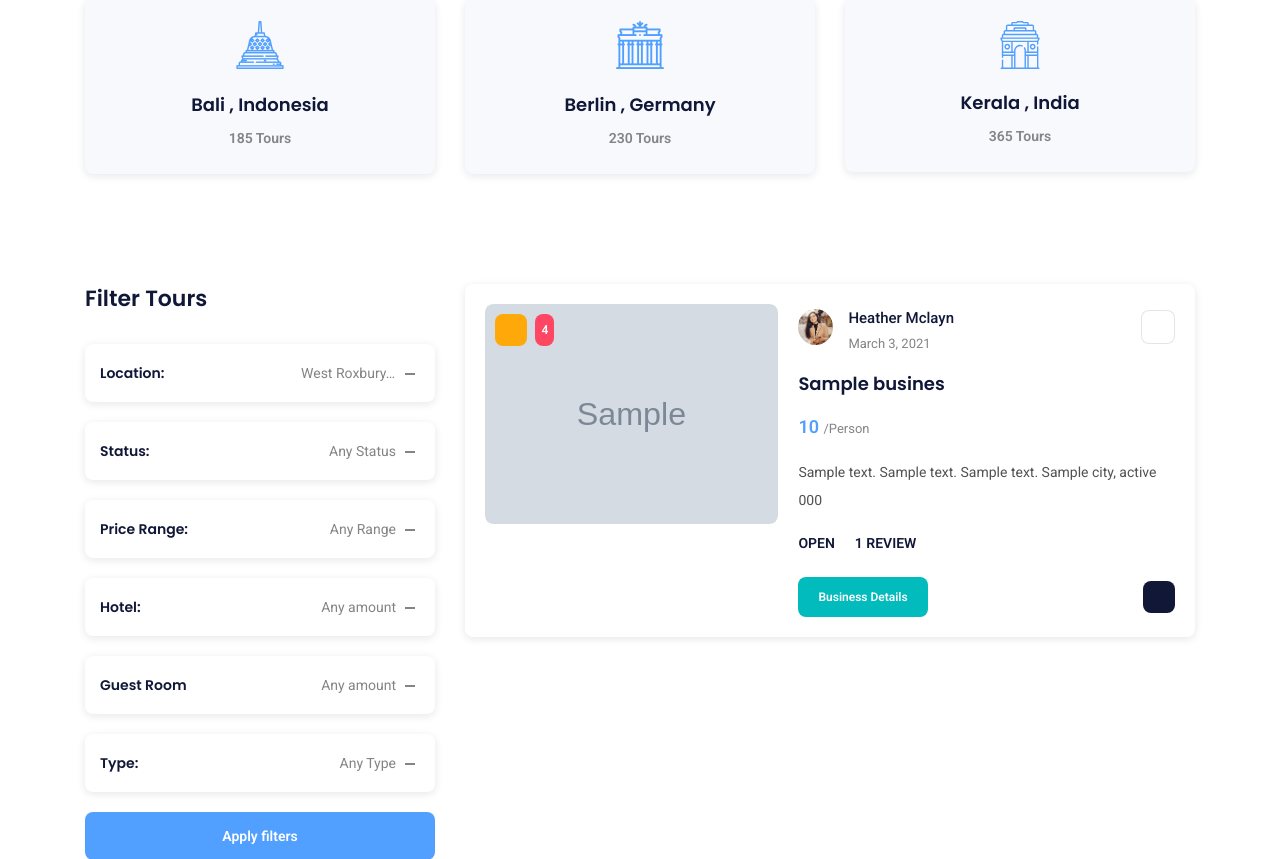
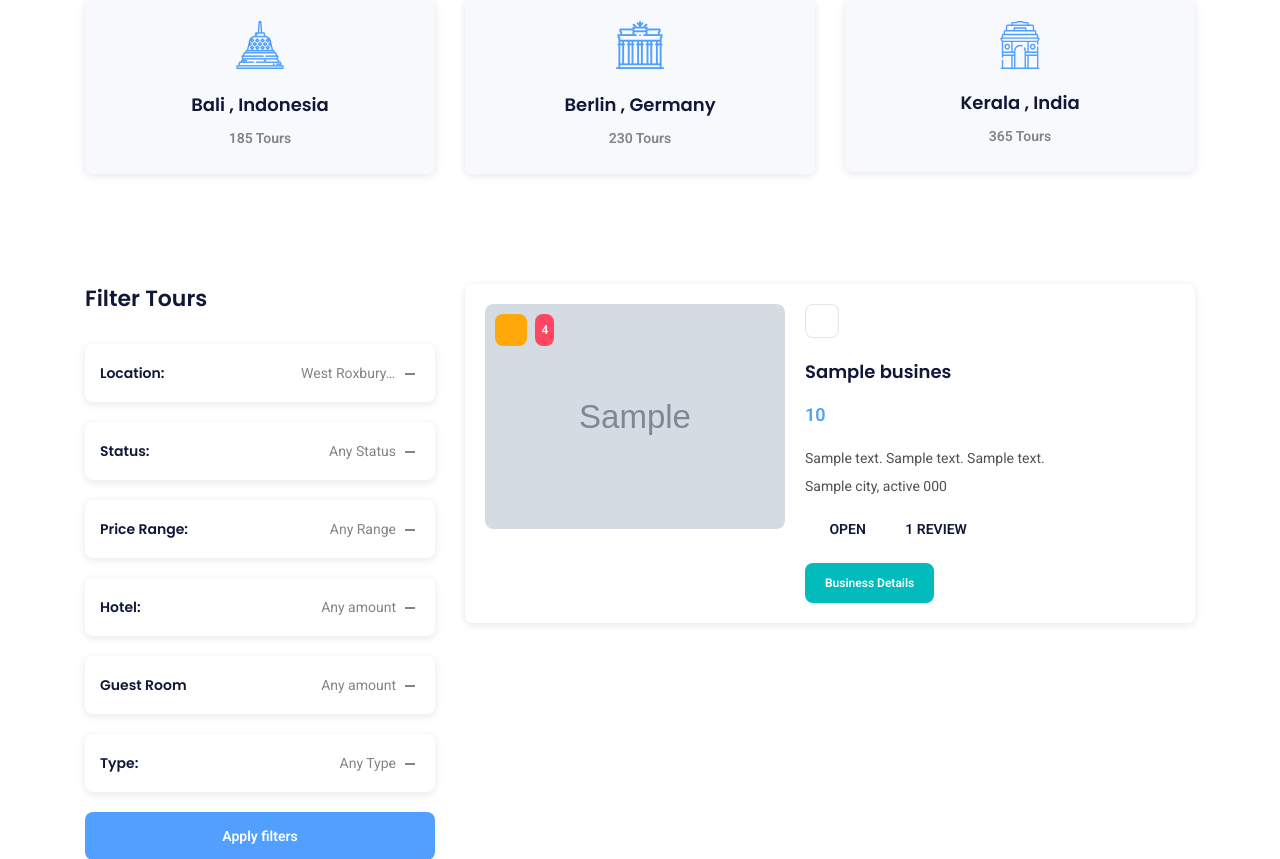
Before and after one commit to AbdullahNoori/Hyelp, a Django app: template app/templates/app/home-v2.html in a window 1280 px wide. Shown: the part 2520-3379 px from the top of the page. Run offline with Django 3.2, Linux system fonts and the light colour scheme; the template is opened without the code that fills it: most values are stand-ins (such as "Sample title", 1, 10 or a date in 2020); grey boxes marked "Sample" are stand-in pictures; some libraries are stand-ins or nearby versions; some web fonts are replaced.

Commit message:
displayed content

```diff
--- a/app/templates/app/home-v2.html
+++ b/app/templates/app/home-v2.html
@@ -441,39 +441,39 @@
             </div>
             <div class="listing-body">
               <div class="listing-author">
-                <img src="{% static 'img/people/2.jpg' %}" alt="author">
-                <div class="listing-author-body">
-                  <p> <a href="#">Heather Mclayn</a> </p>
-                  <span class="listing-date">March 3, 2021</span>
-                </div>
+
                 <div class="dropdown options-dropdown">
                   <a href="#" data-toggle="dropdown" aria-haspopup="true" aria-expanded="false"><i class="fas fa-ellipsis-v"></i></a>
                   <div class="dropdown-menu dropdown-menu-right">
                     <ul>
-                      <li> <a href="tel:+123456789"> <i class="fas fa-phone"></i> Call Guide</a> </li>
-                      <li> <a href="mailto:+123456789"> <i class="fas fa-envelope"></i> Send Message</a> </li>
-                      <li> <a href="listing-details-v1.html"> <i class="fas fa-bookmark"></i> Book Tour</a> </li>
+                      <li> <a href="tel:{{business.phone}}"> <i class="fas fa-phone"></i> Call </a> </li>
+                      <li> <a href="mailto:{{business.phone}}"> <i class="fas fa-envelope"></i> Send Message</a> </li>
+                      <li> <a href="{{business.url}}"> <i class="fas fa-eye"></i> View Business</a> </li>
                     </ul>
                   </div>
                 </div>
               </div>
               <h5 class="listing-title"> <a href="{{business.url}}" title="{{business.name}}">{{business.name}}</a> </h5>
-              <span class="listing-price">{{business.price}} <span>/Person</span> </span>
+              {% if business.price %}
+                <span class="listing-price">{{business.price}} </span>
+              {% endif %}
               <p class="listing-text">{{business.location.address1}} {{business.location.address2}} {{business.location.address3}}
-                  {{business.location.city}}, {{business.location.state}} {{business.location.zip_code}}
+
+                <br>
+                {{business.location.city}}, {{business.location.state}} {{business.location.zip_code}}
               </p>
               <div class="acr-listing-icons">
                 <div class="acr-listing-icon" data-toggle="tooltip" title="Hours">
                   {% if business.is_closed %}
-                    <!-- <i class="fa fa-close"></i> -->
+                    <i class="fa fa-store"></i>
                     <span class="acr-listing-icon-value">Close</span>
                   {% else %}
-                    <!-- <i class="fa fa-close"></i> -->
+                    <i class="fa fa-store"></i>
                     <span class="acr-listing-icon-value">Open</span>
                   {% endif %}
                 </div>
                 <div class="acr-listing-icon" data-toggle="tooltip" title="Guide">
-                  <i class="flaticon-reviews"></i>
+                  <i class="fas fa-star"></i>
                   <span class="acr-listing-icon-value">{{business.review_count}} Review</span>
                 </div>
                 <!-- <div class="acr-listing-icon" data-toggle="tooltip" title="Tickets">
@@ -483,7 +483,7 @@
               </div>
               <div class="listing-gallery-wrapper">
                 <a href="{{business.url}}" class="btn-custom btn-sm secondary">Business Details</a>
-                <a href="#" data-toggle="tooltip" title="Gallery" class="listing-gallery"> <i class="fas fa-camera"></i> </a>
+                <!-- <a href="#" data-toggle="tooltip" title="Gallery" class="listing-gallery"> <i class="fas fa-camera"></i> </a> -->
               </div>
             </div>
           </div>
```
